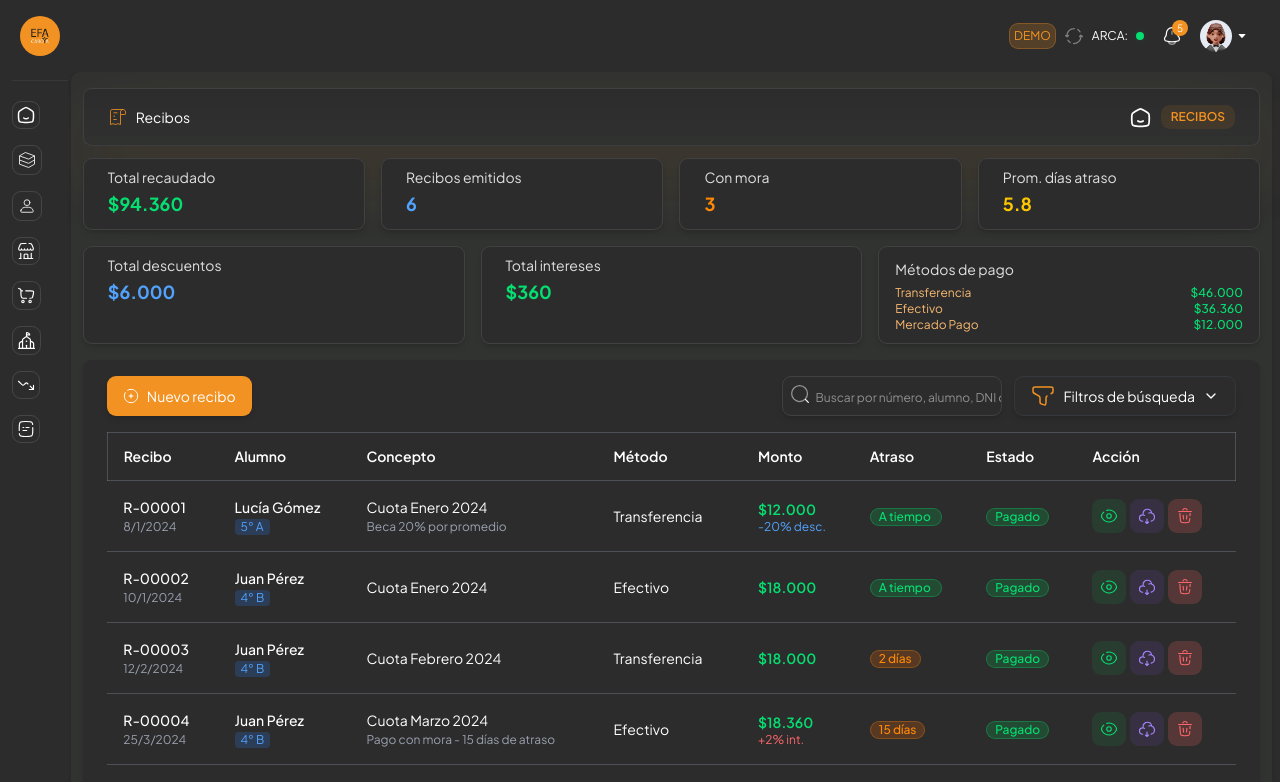
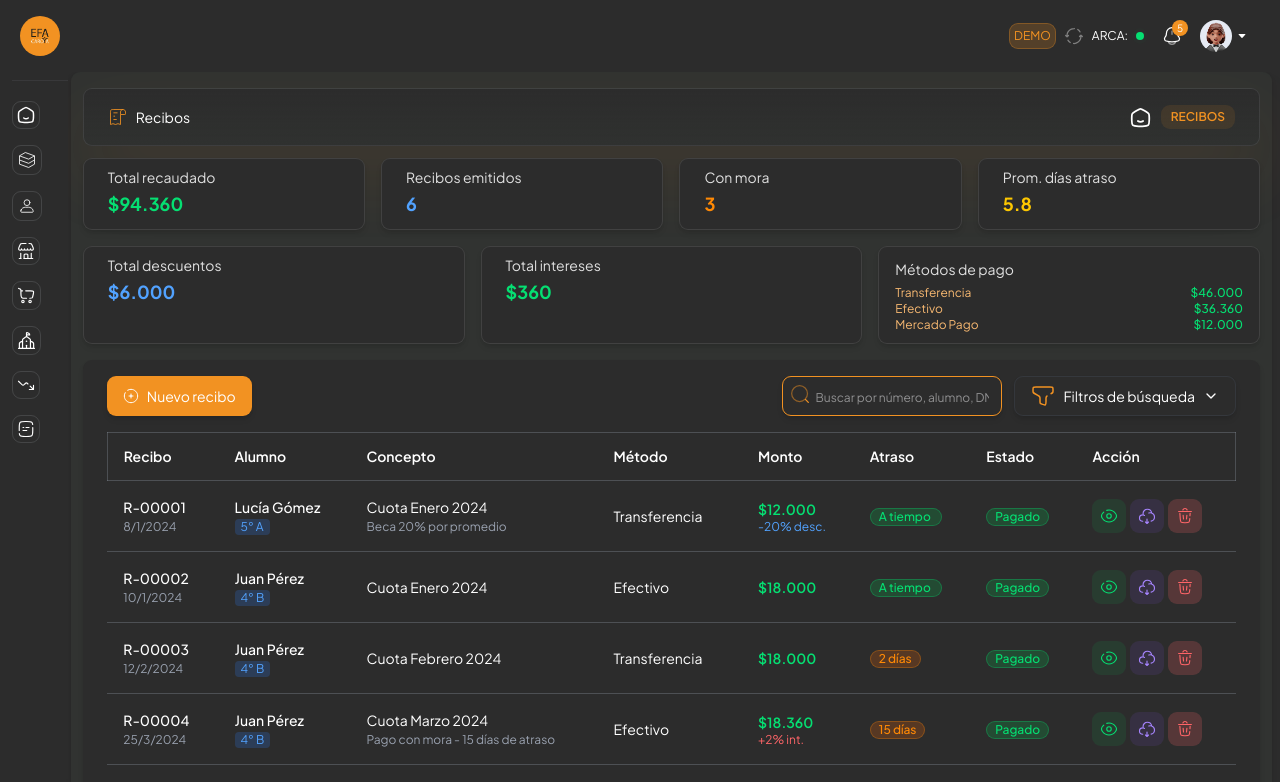
Before and after one commit to EFA-APP/frontend-destockp, a React (Vite) app: page /panel/escuela/recibos in a window 1280 px wide. Shown: the top 782 px of the page. Built offline with nearby package versions, Linux system fonts and the light colour scheme.

Commit message:
[23/01/2025] mofdificacion de color al buscador de la tabla reutilizable

```diff
--- a/src/Componentes/UI/TablaReutilizable/TablaReutilizable.jsx
+++ b/src/Componentes/UI/TablaReutilizable/TablaReutilizable.jsx
@@ -81,11 +81,11 @@ function TablaReutilizable({
                     type="text"
                     value={busqueda}
                     onChange={(e) => setBusqueda(e.target.value)}
-                    className="border-[.5px]! border-gray-100/10! flex h-10 rounded-md! disabled:cursor-not-allowed disabled:opacity-50 focus-visible:outline-0 border-ld placeholder:text-gray-100/50! focus-visible:ring-0 z-10 w-full pl-8 placeholder:text-xs text-[var(--primary)]! focus:outline-none focus:border-2 focus:border-[var(--primary)]! shadow-md"
+                    className="border-[.5px]! border-[var(--primary)]! flex h-10 rounded-md! disabled:cursor-not-allowed disabled:opacity-50 focus-visible:outline-0 border-ld placeholder:text-gray-100/50! focus-visible:ring-0 z-10 w-full pl-8 pr-3 placeholder:text-xs text-[var(--primary)]! focus:outline-none focus:border-2 focus:border-[var(--primary)]! shadow-md "
                     placeholder={placeholderBuscador}
                   />
                   <div className="absolute top-2 left-2">
-                    <BuscadorIcono />
+                    <BuscadorIcono color="var(--primary)"/>
                   </div>
                 </div>
               )}
--- a/src/assets/Icons/BuscadorIcono.jsx
+++ b/src/assets/Icons/BuscadorIcono.jsx
@@ -1,6 +1,6 @@
 import React from "react";
 
-const BuscadorIcono = ({ props }) => {
+const BuscadorIcono = ({ props, color, size }) => {
   return (
     <svg
       className={`${props}`}
@@ -9,8 +9,8 @@ const BuscadorIcono = ({ props }) => {
       ariaHidden="true"
       role="img"
       class="iconify iconify--solar"
-      width="20"
-      height="20"
+      width={size || "20"}
+      height={size || "20"}
       viewBox="0 0 24 24"
     >
       <defs>
@@ -25,7 +25,7 @@ const BuscadorIcono = ({ props }) => {
           </g>
         </mask>
       </defs>
-      <path fill={"#ffff"} d="M0 0h24v24H0z" mask="url(#iconifyReact20)"></path>
+      <path fill={color || "#ffff"} d="M0 0h24v24H0z" mask="url(#iconifyReact20)"></path>
     </svg>
   );
 };
```
Also changed, not shown: 1 other file (tests, documents, lock files or other folders).
